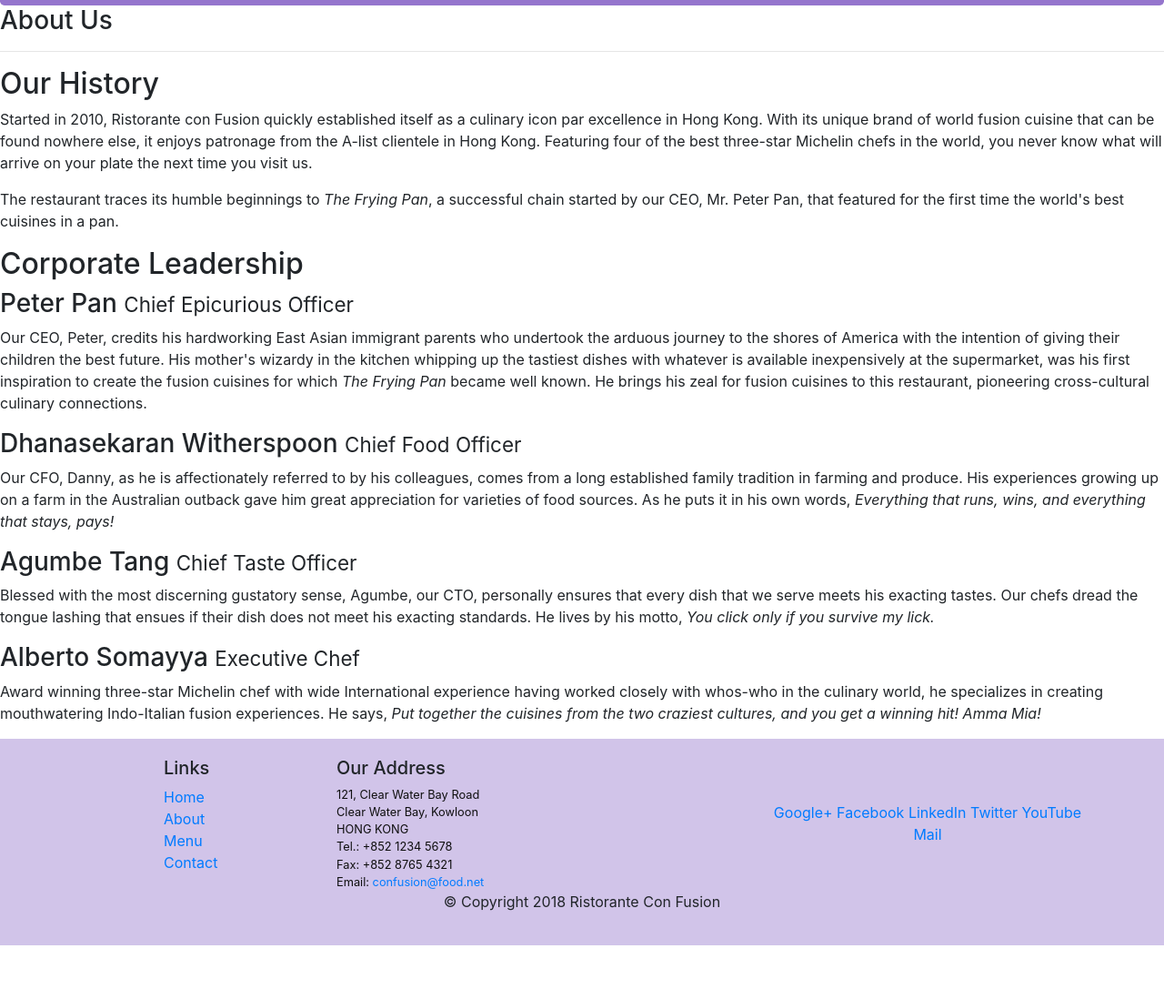
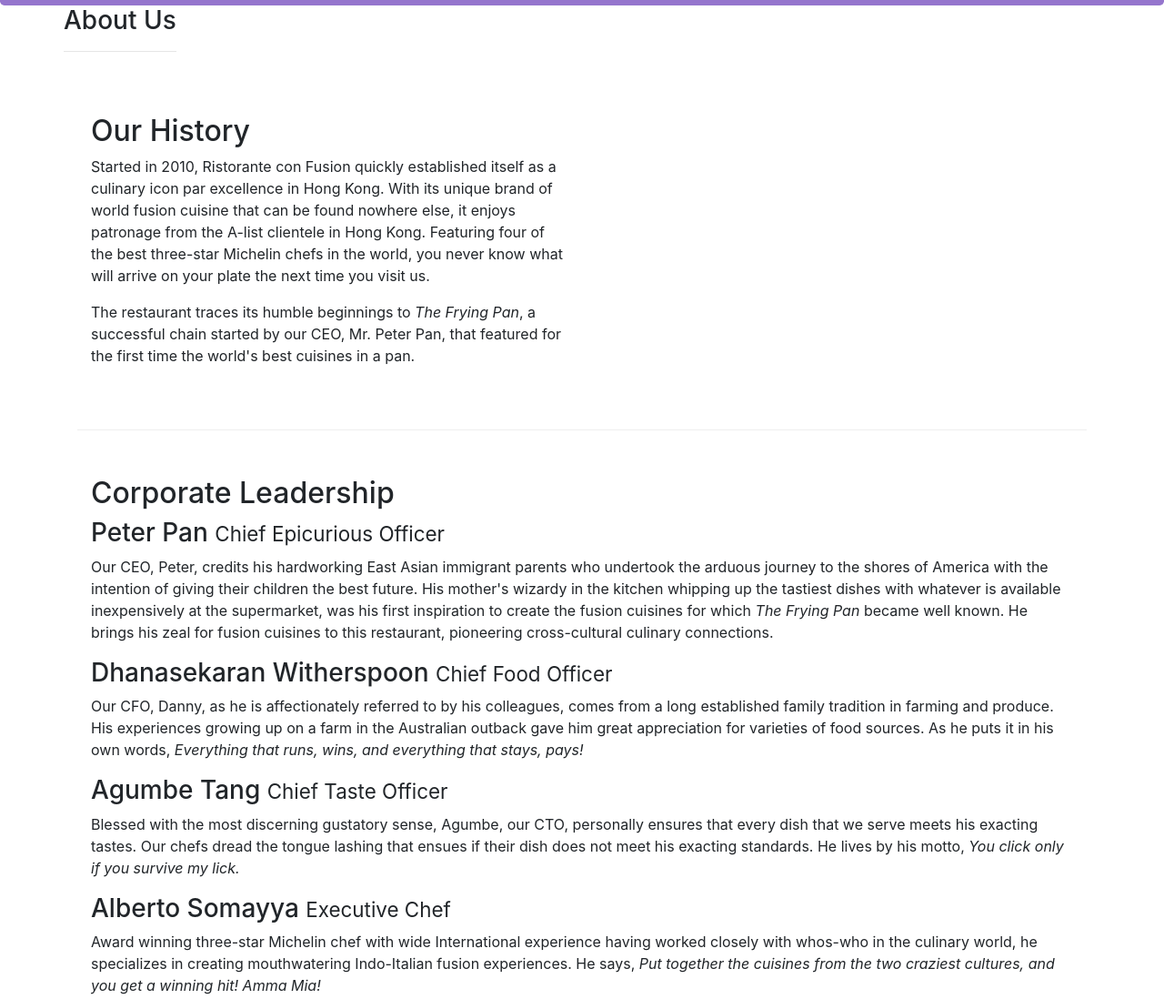
Before and after one commit to rohith-crypto/bootstrap, a website: page aboutus.html in a window 1280 px wide. Shown: the part 278-1376 px from the top of the page at 91% size. Before the commit the page ends 1317 px from the top, so only its background shows below. Drawn offline with nearby package versions, Linux system fonts and the light colour scheme.

Commit message:
Assignment 1.1

```diff
--- a/aboutus.html
+++ b/aboutus.html
@@ -2,6 +2,9 @@
 <html lang="en">
 
 <head>
+    <meta charset="utf-8">
+      <meta name="viewport" content="width=device-width, initial-scale=1, shrink-to-fit=no">
+      <meta http-equiv="x-ua-compatible" content="ie=edge">
 
     <title>Ristorante Con Fusion: About Us</title>
     <link rel="stylesheet" href="node_modules/bootstrap/dist/css/bootstrap.min.css">
@@ -13,7 +16,7 @@
 
     <header class="jumbotron">
         <div class="container">
-            <div class="row row-header">
+            <div class="row row-header ">
                 <div class="col-12 col-sm-6">
                     <h1>Ristorante con Fusion</h1>
                     <p>We take inspiration from the World's best cuisines, and create a unique fusion experience. Our lipsmacking creations will tickle your culinary senses!</p>
@@ -24,16 +27,16 @@
         </div>
     </header>
 
-    <div>
-        <div>
+    <div class="container">
+        <div class="row">
             <div>
                <h3>About Us</h3>
                <hr>
             </div>
         </div>
 
-        <div>
-            <div>
+        <div class="row row-content align-items-center">
+            <div class="col-12 col-sm-6 col-md-6 col-lg-6 col-xl-6">
                 <h2>Our History</h2>
                 <p>Started in 2010, Ristorante con Fusion quickly established itself as a culinary icon par excellence in Hong Kong. With its unique brand of world fusion cuisine that can be found nowhere else, it enjoys patronage from the A-list clientele in Hong Kong.  Featuring four of the best three-star Michelin chefs in the world, you never know what will arrive on your plate the next time you visit us.</p>
                 <p>The restaurant traces its humble beginnings to <em>The Frying Pan</em>, a successful chain started by our CEO, Mr. Peter Pan, that featured for the first time the world's best cuisines in a pan.</p>
@@ -43,17 +46,17 @@
         </div>
 
 
-        <div>
-            <div>
+        <div class="row row-content align-items-center">
+            <div class="col-12">
                 <h2>Corporate Leadership</h2>
                 <h3>Peter Pan <small>Chief Epicurious Officer</small></h3>
-                <p>Our CEO, Peter, credits his hardworking East Asian immigrant parents who undertook the arduous journey to the shores of America with the intention of giving their children the best future. His mother's wizardy in the kitchen whipping up the tastiest dishes with whatever is available inexpensively at the supermarket, was his first inspiration to create the fusion cuisines for which <em>The Frying Pan</em> became well known. He brings his zeal for fusion cuisines to this restaurant, pioneering cross-cultural culinary connections.</p>
+                <p class="d-none d-sm-block">Our CEO, Peter, credits his hardworking East Asian immigrant parents who undertook the arduous journey to the shores of America with the intention of giving their children the best future. His mother's wizardy in the kitchen whipping up the tastiest dishes with whatever is available inexpensively at the supermarket, was his first inspiration to create the fusion cuisines for which <em>The Frying Pan</em> became well known. He brings his zeal for fusion cuisines to this restaurant, pioneering cross-cultural culinary connections.</p>
                 <h3>Dhanasekaran Witherspoon <small>Chief Food Officer</small></h3>
-                <p>Our CFO, Danny, as he is affectionately referred to by his colleagues, comes from a long established family tradition in farming and produce. His experiences growing up on a farm in the Australian outback gave him great appreciation for varieties of food sources. As he puts it in his own words, <em>Everything that runs, wins, and everything that stays, pays!</em></p>
+                <p class="d-none d-sm-block">Our CFO, Danny, as he is affectionately referred to by his colleagues, comes from a long established family tradition in farming and produce. His experiences growing up on a farm in the Australian outback gave him great appreciation for varieties of food sources. As he puts it in his own words, <em>Everything that runs, wins, and everything that stays, pays!</em></p>
                 <h3>Agumbe Tang <small>Chief Taste Officer</small></h3>
-                <p>Blessed with the most discerning gustatory sense, Agumbe, our CTO, personally ensures that every dish that we serve meets his exacting tastes. Our chefs dread the tongue lashing that ensues if their dish does not meet his exacting standards. He lives by his motto, <em>You click only if you survive my lick.</em></p>
+                <p class="d-none d-sm-block">Blessed with the most discerning gustatory sense, Agumbe, our CTO, personally ensures that every dish that we serve meets his exacting tastes. Our chefs dread the tongue lashing that ensues if their dish does not meet his exacting standards. He lives by his motto, <em>You click only if you survive my lick.</em></p>
                 <h3>Alberto Somayya <small>Executive Chef</small></h3>
-                <p>Award winning three-star Michelin chef with wide International experience having worked closely with whos-who in the culinary world, he specializes in creating mouthwatering Indo-Italian fusion experiences. He says, <em>Put together the cuisines from the two craziest cultures, and you get a winning hit! Amma Mia!</em></p>
+                <p class="d-none d-sm-block">Award winning three-star Michelin chef with wide International experience having worked closely with whos-who in the culinary world, he specializes in creating mouthwatering Indo-Italian fusion experiences. He says, <em>Put together the cuisines from the two craziest cultures, and you get a winning hit! Amma Mia!</em></p>
             </div>
        </div>
 
```
Also changed, not shown: index.html (+3 -3 lines).
